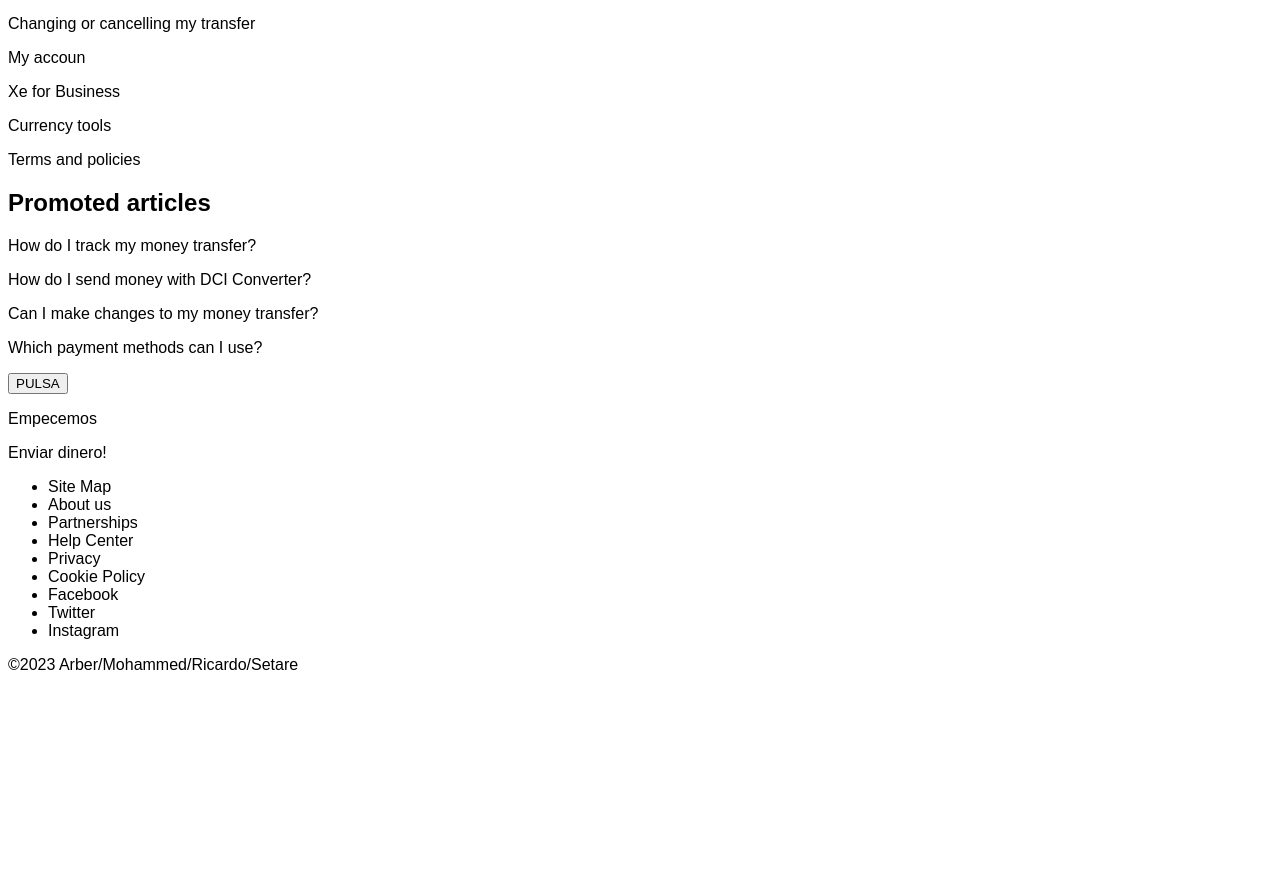
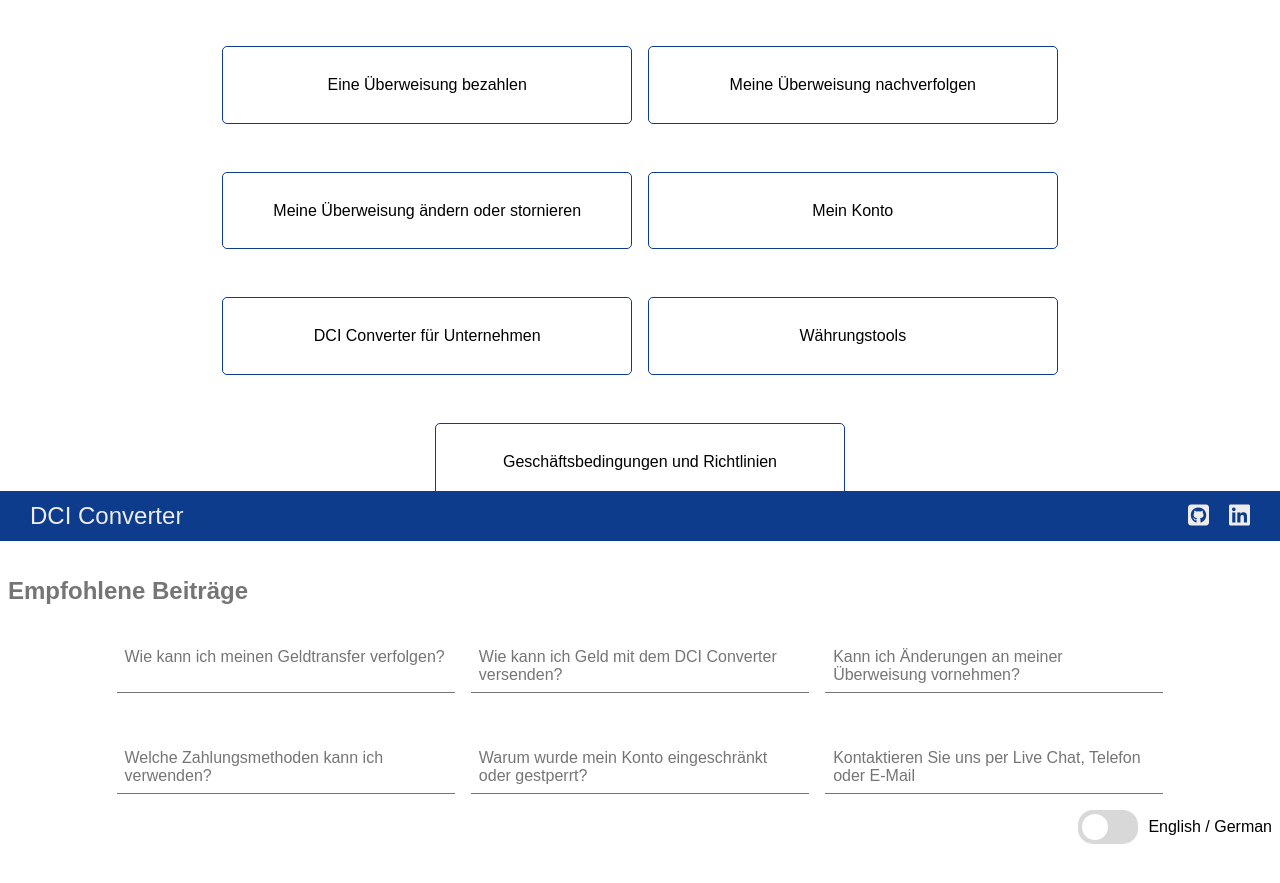
Before and after one commit to setazarm/currencyChange, a React (Vite) app in the folder currencyChange/: page /help in a window 1280 px wide. Shown: the part 259-1142 px from the top of the page. Before the commit the page ends 949 px from the top, so only its background shows below. Built offline with nearby package versions, Linux system fonts and the light colour scheme.

Commit message:
Help component finished except @media-queries

```diff
--- a/currencyChange/index.html
+++ b/currencyChange/index.html
@@ -4,7 +4,7 @@
     <meta charset="UTF-8" />
     <link rel="icon" type="image/svg+xml" href="/vite.svg" />
     <meta name="viewport" content="width=device-width, initial-scale=1.0" />
-    <!-- font awesom -->
+    <!-- font awesome -->
     <script
       src="https://kit.fontawesome.com/29a8e0e293.js"
       crossorigin="anonymous"
--- a/currencyChange/src/components/ConvertForm.jsx
+++ b/currencyChange/src/components/ConvertForm.jsx
@@ -33,7 +33,7 @@
   return (
     <>
       {username && <p>Welcome {username}</p>}
-      <div>
+      <div className='converter-container'>
         <h1>Currency Exchange</h1>
         <form>
           <label htmlFor=''>Amount</label>
--- a/currencyChange/src/components/Footer.jsx
+++ b/currencyChange/src/components/Footer.jsx
@@ -1,25 +1,20 @@
+import { Link } from 'react-router-dom';
+
 const Footer = () => {
   return (
-    <div>
-      <ul>
-        <li>Site Map</li>
-        <li>About us</li>
-        <li>Partnerships</li>
-        <li>Help Center</li>
-        <li>Privacy</li>
-        <li>Cookie Policy</li>
-        <li>
-          <span>Facebook</span>
-        </li>
-        <li>
-          <span>Twitter</span>
-        </li>
-        <li>
-          <span>Instagram</span>
-        </li>
-      </ul>
-      <p>©2023 Arber/Mohammed/Ricardo/Setare</p>
-    </div>
+    <footer>
+      <Link className='title-footer' to='/'>
+        DCI Converter
+      </Link>
+      <div>
+        <a href='https://github.com/'>
+          <i class='fa-brands fa-square-github'></i>
+        </a>
+        <a href='https://linkedin.com/'>
+          <i class='fa-brands fa-linkedin'></i>
+        </a>
+      </div>
+    </footer>
   );
 };
 export default Footer;
--- a/currencyChange/src/components/Help.jsx
+++ b/currencyChange/src/components/Help.jsx
@@ -21,39 +21,121 @@
 
   return (
     <>
-      <p className='button-help'>
+      {state.initialValue ? (
+        <div>
+          <p className='first-paragraph'>
             Get help with your money transfers, account and more.
           </p>
+          <div className='first-container'>
             <p className='button-help'>Getting started</p>
             <p className='button-help'>Sending money</p>
             <p className='button-help'>Paying for a transfer</p>
             <p className='button-help'>Tracking my transfer</p>
             <p className='button-help'>Changing or cancelling my transfer</p>
-      <p className='button-help'>My accoun</p>
-      <p className='button-help'>Xe for Business</p>
+            <p className='button-help'>My account</p>
+            <p className='button-help'>DCI Converter for Business</p>
             <p className='button-help'>Currency tools</p>
             <p className='button-help'>Terms and policies</p>
+          </div>
           <h2>Promoted articles</h2>
+          <div className='second-container'>
             <p className='article-help'>How do I track my money transfer?</p>
-      <p className='article-help'>How do I send money with DCI Converter?</p>
-      <p className='article-help'>Can I make changes to my money transfer?</p>
+            <p className='article-help'>
+              How do I send money with DCI Converter?
+            </p>
+            <p className='article-help'>
+              Can I make changes to my money transfer?
+            </p>
             <p className='article-help'>Which payment methods can I use?</p>
-      <button className='toggleButton' onClick={handleClick}>
-        PULSA
-      </button>
-      {/* Glosary? */}
-      {state.initialValue ? (
-        <div>
-          <p className='button-help'>Getting started</p>
-          <p className='button-help'>Sending money</p>
+            <p className='article-help'>
+              Why was my account restricted or closed?
+            </p>
+            <p className='article-help'>
+              Contact us on live chat, phone or email
+            </p>
+          </div>
         </div>
       ) : (
         <div>
-          <p className='button-help'>Empecemos</p>
-          <p className='button-help'>Enviar dinero!</p>
+          <p className='first-paragraph'>
+            Erhalten Sie Unterstützung bei Ihren Überweisungen, Ihrem Konto und
+            mehr.
+          </p>
+          <div className='first-container'>
+            <p className='button-help'>Erste Schritte</p>
+            <p className='button-help'>Geld senden</p>
+            <p className='button-help'>Eine Überweisung bezahlen</p>
+            <p className='button-help'>Meine Überweisung nachverfolgen</p>
+            <p className='button-help'>
+              Meine Überweisung ändern oder stornieren
+            </p>
+            <p className='button-help'>Mein Konto</p>
+            <p className='button-help'>DCI Converter für Unternehmen</p>
+            <p className='button-help'>Währungstools</p>
+            <p className='button-help'>Geschäftsbedingungen und Richtlinien</p>
+          </div>
+          <h2>Empfohlene Beiträge</h2>
+          <div className='second-container'>
+            <p className='article-help'>
+              Wie kann ich meinen Geldtransfer verfolgen?
+            </p>
+            <p className='article-help'>
+              Wie kann ich Geld mit dem DCI Converter versenden?
+            </p>
+            <p className='article-help'>
+              Kann ich Änderungen an meiner Überweisung vornehmen?
+            </p>
+            <p className='article-help'>
+              Welche Zahlungsmethoden kann ich verwenden?
+            </p>
+            <p className='article-help'>
+              Warum wurde mein Konto eingeschränkt oder gestperrt?
+            </p>
+            <p className='article-help'>
+              Kontaktieren Sie uns per Live Chat, Telefon oder E-Mail
+            </p>
+          </div>
         </div>
       )}
+      {/* <button className='toggleButton' onClick={handleClick}>
+        PULSA
+      </button> */}
+      <section>
+        <label class='switch'>
+          <input type='checkbox' onClick={handleClick} />
+          <span className='slider'></span>
+        </label>
+        <span>English / German</span>
+      </section>
     </>
   );
 };
 export default Help;
+
+{
+  /*
+
+  <p className='first-paragraph'>
+Erhalten Sie Unterstützung bei Ihren Überweisungen, Ihrem Konto und mehr.
+      </p>
+      <div className='first-container'>
+        <p className='button-help'>Erste Schritte</p>
+        <p className='button-help'>Geld senden</p>
+        <p className='button-help'>Eine Überweisung bezahlen</p>
+        <p className='button-help'>Meine Überweisung nachverfolgen</p>
+        <p className='button-help'>Meine Überweisung ändern oder stornieren</p>
+        <p className='button-help'>Meine Konto</p>
+        <p className='button-help'>DCI Converter für Unternehmen</p>
+        <p className='button-help'>Währungsools</p>
+        <p className='button-help'>Geschäftsbedingungen und Richlinien</p>
+      </div>
+      <h2>Empfohlene Beiträge</h2>
+      <div className='second-container'>
+        <p className='article-help'>Wie kann ich meinen Geldtransfer verfolgen?</p>
+        <p className='article-help'>Wie kann ich mit DCI Converter versenden</p>
+        <p className='article-help'>Kan ich Änderungen an meiner Geldüberweisung vornehmen</p>
+        <p className='article-help'>Welche Zahlungsmethoden kann ich verwenden?</p>
+        <p className='article-help'>Warum wurde mein Konto eingeschränkt oder gestperrt?</p>
+        <p className='article-help'>Kontaktieren Sie uns über Live Chat, Telefon oder E-mail</p>
+      </div> */
+}
--- a/currencyChange/src/scss/App.scss
+++ b/currencyChange/src/scss/App.scss
@@ -3,6 +3,7 @@
 @use "./partials/ConvertForm";
 @use "./partials/Help";
 @use "./partials/News";
+@use "./partials/Footer";
 
 // * {
 //     margin: 0;padding: 0;box-sizing: border-box;
@@ -10,3 +11,7 @@
 * {
     font-family: sans-serif;
 }
+
+body {
+    margin-bottom: 50px;
+}
--- a/currencyChange/src/scss/partials/ConvertForm.scss
+++ b/currencyChange/src/scss/partials/ConvertForm.scss
@@ -7,27 +7,24 @@
     background-color: $bgBlue;
     color: $textGray;
     border-radius: 15px;
-    // margin-top: 4em;
-    width: 80%;
+    width: 50%;
+    max-width: 900px;
     margin: 4em auto;
     padding: 2.5em;
 
     form {
         display: flex;
         gap: 1em;
-        @media screen and (max-width: 870px) {
+        @media screen and (max-width: 1292px) {
             flex-direction: column;
         }
         select {
-            // width: 150px;
             min-width: 150px;
         }
     }
+
     p {
         font-size: 1.5em;
     }
 
-    label {
-
-    }
 }
--- /dev/null
+++ b/currencyChange/src/scss/partials/Footer.scss
@@ -0,0 +1,28 @@
+@use "./variables" as *;
+
+footer {
+    position: fixed;
+    bottom: 0px;
+    left: 0px;
+    right: 0px;
+    height: 50px;
+    background-color: $bgBlue;
+    margin-bottom: 0px;
+    display: flex;
+    justify-content: space-between;
+    align-items: center;
+    color: $textWhite;
+    padding: 0 20px;
+
+    .title-footer {
+        color: $textWhite;
+        text-decoration: none;
+    }
+
+    a {
+        color: $textWhite;
+        font-size: 1.5em;
+        margin: 0 10px;
+    }
+
+}
--- a/currencyChange/src/scss/partials/Header.scss
+++ b/currencyChange/src/scss/partials/Header.scss
@@ -12,7 +12,7 @@
         color: $textWhite;
         font-weight: bold;
         font-size: 1.5rem;
-    text-decoration: none;
+        text-decoration: none;
 
     }
 
--- a/currencyChange/src/scss/partials/Help.scss
+++ b/currencyChange/src/scss/partials/Help.scss
@@ -0,0 +1,113 @@
+@use "./variables" as *;
+
+h2 {
+    margin-top: 2.5em;
+    color: $textDarkGrey
+}
+.first-paragraph {
+    margin-top: 1.8em;
+    margin-bottom: 1.8em;
+}
+
+.first-container {
+    display: flex;
+    justify-content: center;
+    flex-wrap: wrap;
+    gap: 1em;
+    width: 80%;
+    margin: 0 auto;
+    .button-help {
+        border: 1px solid $bgBlue;
+        border-radius: 5px;
+        padding: 1.8em;
+        width: 350px;
+        text-align: center;
+    }
+    .button-help:hover {
+        background: $bgBlue;
+        border: 1px solid $textWhite;
+        color: $textWhite;
+    }
+}
+
+.second-container {
+    display: flex;
+    justify-content: center;
+    flex-wrap: wrap;
+    gap: 1em;
+    width: 85%;
+    margin: 0 auto;
+    .article-help {
+        color: $textDarkGrey;
+        width: 30%;
+        padding: 8px;
+        border-bottom: 1px solid $textDarkGrey;
+    }
+    .article-help:hover {
+        font-weight: bold;
+        cursor: pointer;
+    }
+}
+
+// toggle
+.switch {
+    position: relative;
+    display: inline-block;
+    width: 60px;
+    height: 34px;
+  }
+
+  .switch input {
+    opacity: 0;
+    width: 0;
+    height: 0;
+  }
+
+  .slider {
+    position: absolute;
+    cursor: pointer;
+    top: 0;
+    left: 0;
+    right: 0;
+    bottom: 0;
+    background-color: $textGray;
+    -webkit-transition: .4s;
+    transition: .4s;
+    border-radius: 15px;
+  }
+
+  .slider:before {
+    position: absolute;
+    content: "";
+    height: 26px;
+    width: 26px;
+    left: 4px;
+    bottom: 4px;
+    background-color: white;
+    -webkit-transition: .4s;
+    transition: .4s;
+    border-radius: 15px;
+  }
+
+  input:checked + .slider {
+    background-color: #0E3C8D;
+  }
+
+  input:focus + .slider {
+    box-shadow: 0 0 1px #0E3C8D;
+  }
+
+  input:checked + .slider:before {
+    -webkit-transform: translateX(26px);
+    -ms-transform: translateX(26px);
+    transform: translateX(26px);
+  }
+
+  section {
+    display: flex;
+    justify-content: end;
+    align-items: center;
+    label {
+        margin-right: 10px;
+    }
+  }
--- a/currencyChange/src/scss/partials/_variables.scss
+++ b/currencyChange/src/scss/partials/_variables.scss
@@ -4,3 +4,4 @@
 $textWhite: #EEECEC;
 // $green: #23D69D;
 // $red: #E84855;
+$textDarkGrey: #767575;
```
Lines whose indentation alone changed are shown as unchanged.
